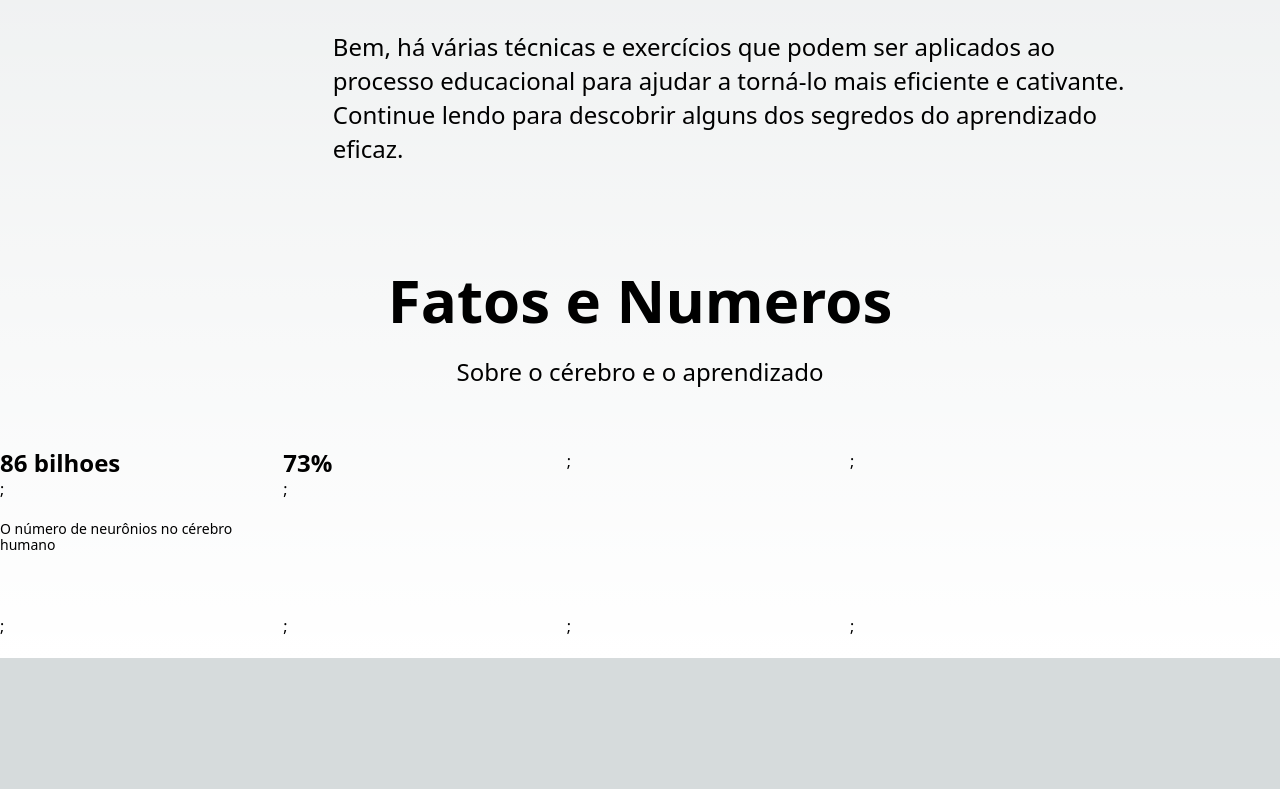
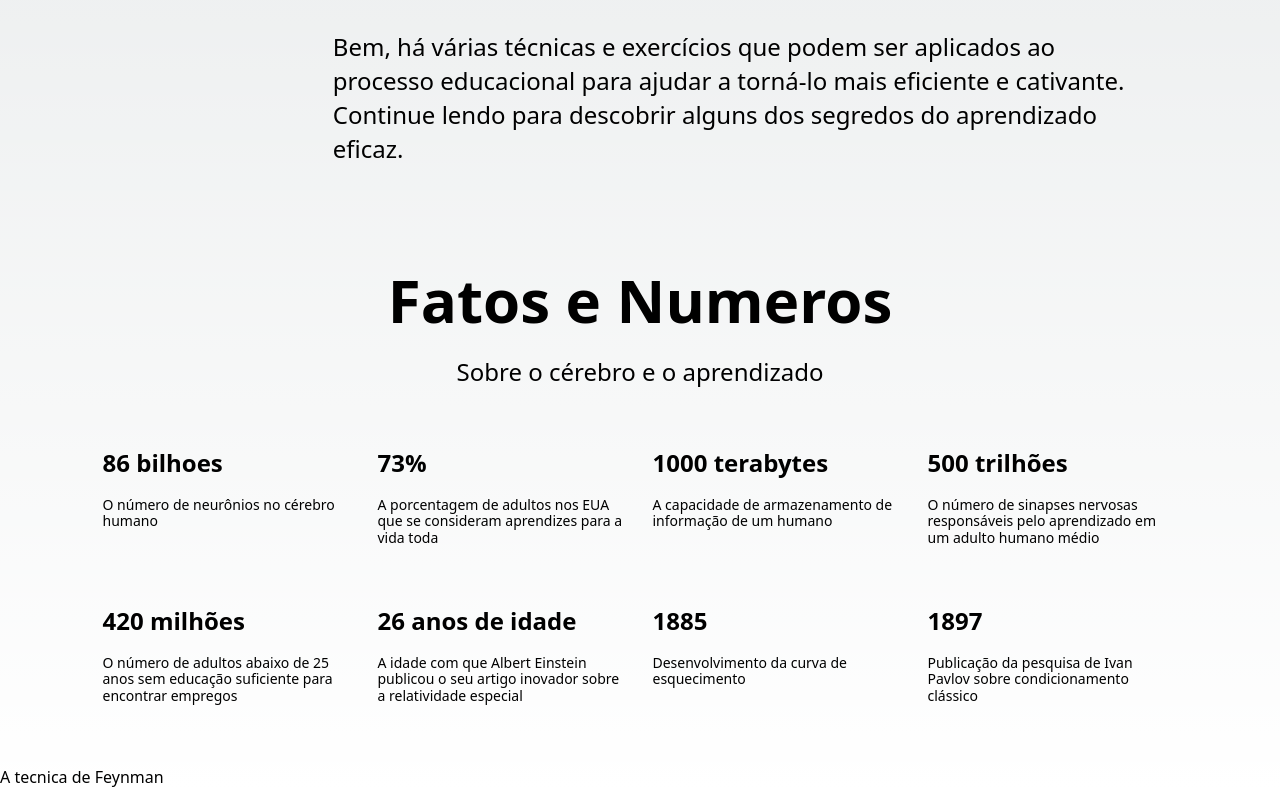
Before and after one commit to pansani/next.js-project_1, a Next.js app: page / in a window 1280 px wide. Shown: the part 1172-1961 px from the top of the page. Before the commit the page ends 1830 px from the top, so only its background shows below. Built offline with nearby package versions, Linux system fonts and the light colour scheme.

Commit message:
finished StaticsSection, created Feynamn

```diff
--- /dev/null
+++ b/components/FeynmanSection.tsx
@@ -0,0 +1,9 @@
+import React from "react";
+
+export default function Feynman(){
+    return(
+    <div>
+        <h1>A tecnica de Feynman</h1>
+    </div>
+)
+}
--- a/components/StaticsBlock.tsx
+++ b/components/StaticsBlock.tsx
@@ -19,7 +19,7 @@ export default function StaticsBlock(props: {
       >
         {props.title}
       </h1>
-      ;
+
       <p
         style={{
           paddingTop: "20px",
--- a/components/StaticsSection.tsx
+++ b/components/StaticsSection.tsx
@@ -25,47 +25,66 @@ export default function StaticsSection() {
       >
         Sobre o cérebro e o aprendizado
       </h2>
-      <div style={{
-        width: '1100px',
-        display: 'flex',
-        flexWrap: 'wrap',
-        justifyContent: 'space-between',
-        margin: '0',
-        paddingTop: '60px',
-        rowGap: '60px'
-      }}>
+      <div
+        style={{
+          width: "1100px",
+          display: "flex",
+          flexWrap: "wrap",
+          justifyContent: "space-around",
+          margin: "0 auto",
+          paddingTop: "60px",
+          rowGap: "60px",
+          paddingBottom: '60px'
+        }}
+      >
         <StaticsBlock
           title="86 bilhoes"
           paragraph="O número de neurônios no
         cérebro humano"
         ></StaticsBlock>
         <StaticsBlock
-            title="73%"
-            paragraph=""
+          title="73%"
+          paragraph="A porcentagem de adultos nos
+            EUA que se consideram
+            aprendizes para a vida toda"
         ></StaticsBlock>
         <StaticsBlock
-            title=""
-            paragraph=""
+          title="1000 terabytes"
+          paragraph="A capacidade de
+            armazenamento de
+            informação de um humano"
         ></StaticsBlock>
         <StaticsBlock
-            title=""
-            paragraph=""
+          title="500 trilhões"
+          paragraph="O número de sinapses
+            nervosas responsáveis pelo
+            aprendizado em um adulto
+            humano médio"
         ></StaticsBlock>
         <StaticsBlock
-            title=""
-            paragraph=""
+          title="420 milhões"
+          paragraph="O número de adultos abaixo
+            de 25 anos sem educação
+            suficiente para encontrar
+            empregos"
         ></StaticsBlock>
         <StaticsBlock
-            title=""
-            paragraph=""
+          title="26 anos de idade"
+          paragraph="A idade com que Albert
+            Einstein publicou o seu artigo
+            inovador sobre a relatividade
+            especial"
         ></StaticsBlock>
         <StaticsBlock
-            title=""
-            paragraph=""
+          title="1885"
+          paragraph="Desenvolvimento da curva de
+            esquecimento"
         ></StaticsBlock>
         <StaticsBlock
-            title=""
-            paragraph=""
+          title="1897"
+          paragraph="Publicação da pesquisa de
+            Ivan Pavlov sobre
+            condicionamento clássico"
         ></StaticsBlock>
       </div>
     </div>
--- a/pages/index.tsx
+++ b/pages/index.tsx
@@ -1,11 +1,13 @@
 import Header from "@component/components/SectionHeader"
 import SecondSection from "@component/components/SecondSection"
 import StaticsSection from "@component/components/StaticsSection"
+import Feynman from "@component/components/FeynmanSection"
 
 export default function Home() {
   return (
-    <><><Header></Header>
+    <><><><Header></Header>
       <SecondSection></SecondSection></>
       <StaticsSection></StaticsSection></>
+      <Feynman></Feynman></>
   )
 }
```
